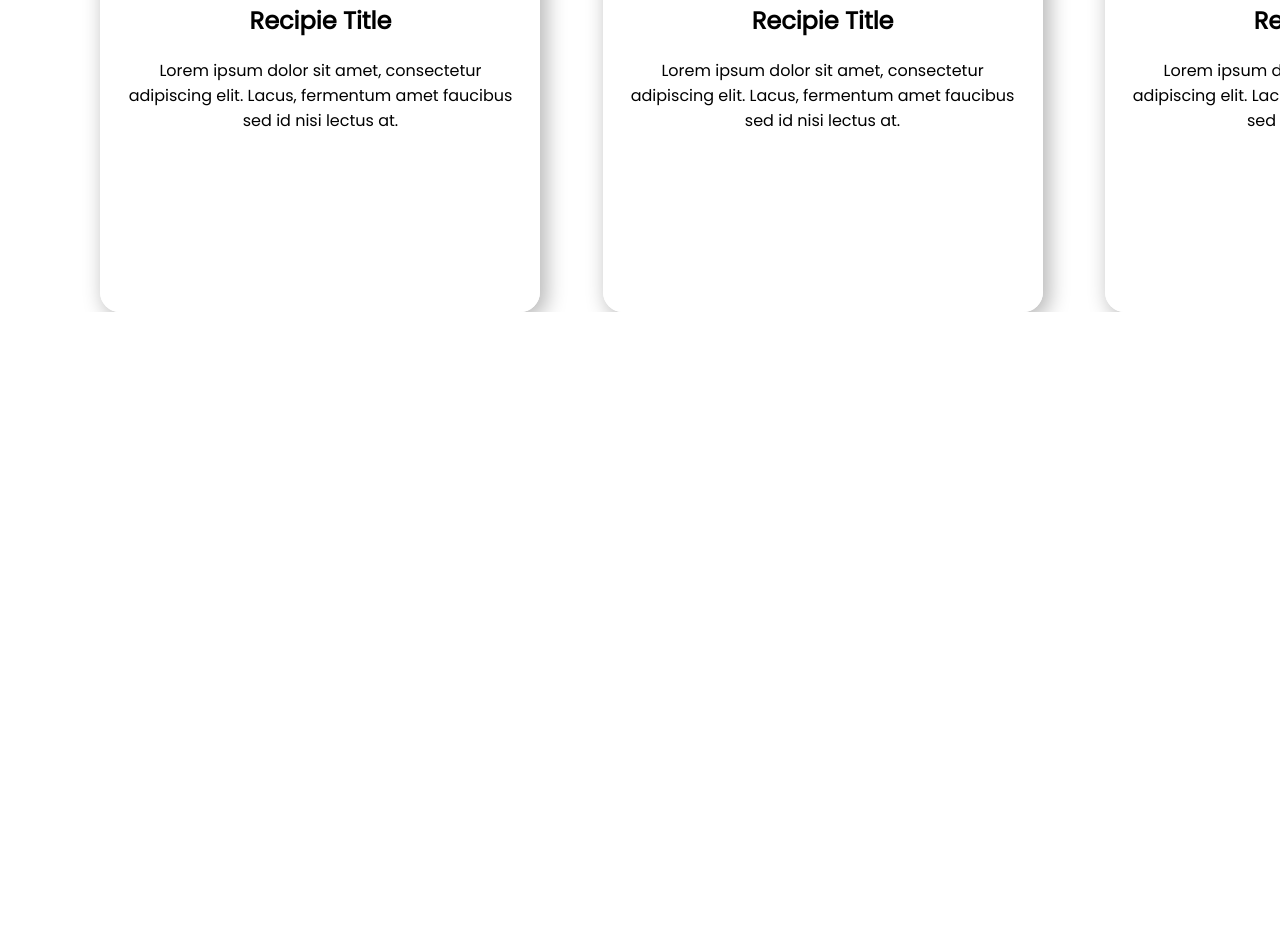
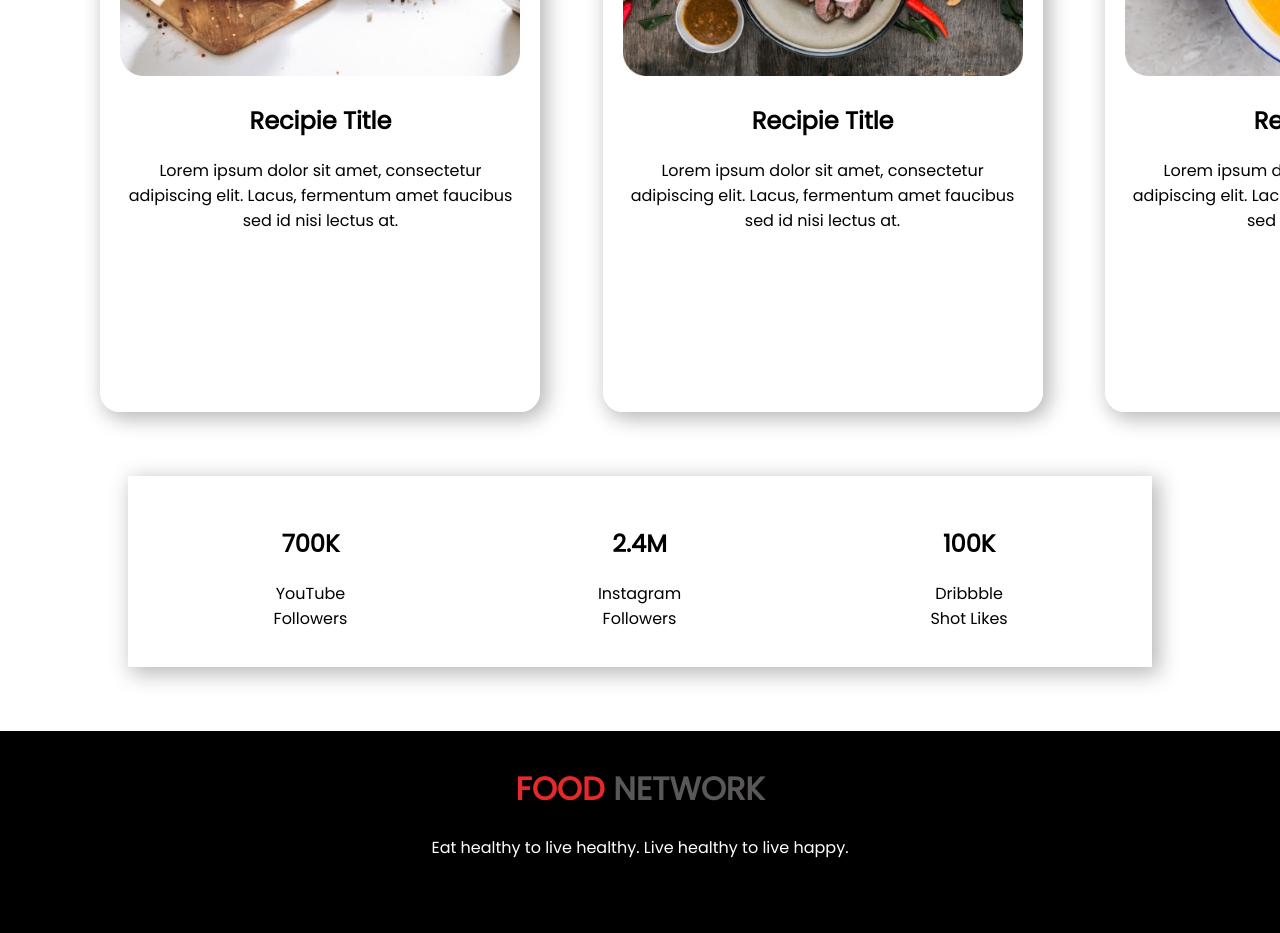
Before and after one commit to Md-Abdur-Raheem/food-network, a plain HTML site: page index.html in a window 1280 px wide. Shown: the part 1867-2800 px from the top of the page. Before the commit the page ends 2179 px from the top, so only its background shows below. Drawn offline with Linux system fonts and the light colour scheme.

Commit message:
Footer Added

```diff
--- a/index.html
+++ b/index.html
@@ -19,7 +19,7 @@
              <p><a href="#" class="order-now-button"><b>Order Now</b></a></p>
         </div>
         <div class="top-image">
-            <img src="images/first-chef.jpg" alt="First Chef" height="600px" width="600px">
+            <img src="images/first-chef.jpg" alt="First Chef" height="650px" width="630px">
         </div>
     </section>
 
@@ -64,6 +64,24 @@
             lectus at.</p>
        </div>
     </section>
+    <section class="social">
+        <div class="media">
+            <h1><b>700K</b></h1>
+            <p>YouTube Followers</p>
+        </div>
+        <div class="media">
+            <h1>2.4M</h1>
+            <p>Instagram Followers</p>
+        </div>
+        <div class="media">
+            <h1>100K</h1>
+            <p>Dribbble Shot Likes</p>
+        </div>
+    </section>
+    <footer>
+        <h1><span>FOOD</span> <span id="footer-network">NETWORK</span></h1>
+        <p>Eat healthy to live healthy. Live healthy to live happy.</p>
+    </footer>
 
 </body>
 </html>
--- a/style.css
+++ b/style.css
@@ -60,14 +60,14 @@ span {
 }
 
 .about-writing h1 {
-    margin-top: 10%;
-    font-size: 30px;
+    margin-top: 4%;
+    font-size: 35px;
     padding-left: 30%;
 }
 
 .about-writing p {
     text-align: justify;
-    font-size: 25px;
+    font-size: 30px;
     color: rgb(90, 87, 87);
     ;
     padding-left: 30%;
@@ -109,9 +109,42 @@ span {
     border-radius: 20px;
     text-align: center;
     height: 620px;
-    width: 420px;
+    width: 410px;
 }
 
 #third-food {
     margin-right: 2%;
 }
+
+.social {
+    display: flex;
+    text-align: center;
+    box-shadow: 5px 5px 20px 2px rgb(185, 185, 185);
+    border: 20px solid white;
+    margin-left: 10%;
+    margin-right: 10%;
+    margin-top: 5%;
+    margin-bottom: 5%;
+}
+
+.media {
+    margin-top: 1%;
+    margin-left: 12%;
+    margin-right: 12%;
+}
+
+footer {
+    background-color: black;
+    height: 200px;
+    text-align: center;
+    padding-top: 1%;
+}
+
+#footer-network {
+    color: rgb(90, 87, 87);
+    ;
+}
+
+footer p {
+    color: white;
+}
```
